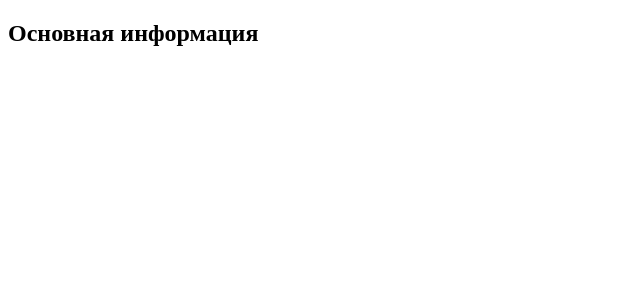
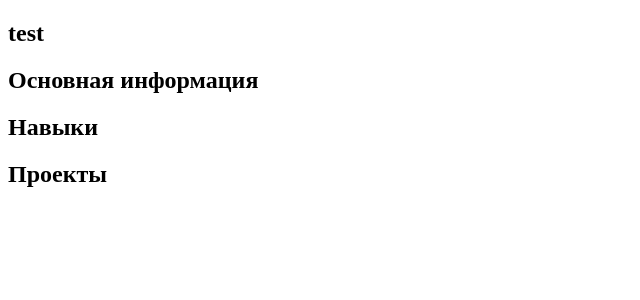
Before and after one commit to Ave-Mari/Mari-CV, a React app: page / in a window 1280 px wide. Shown: the top 300 px of the page, without its empty margins (0-640 px from the left). Built offline with nearby package versions, Linux system fonts and the light colour scheme; the HTML template or start-up script is replaced by a standard one.

Commit message:
add projects and skills sections

```diff
--- a/src/App.tsx
+++ b/src/App.tsx
@@ -10,12 +10,24 @@ import Skill from './components/Skill/Skill'
 const App: React.FC = () => {
   return (
     <main>
-      <Section>
+      <Section title="test">
         <img src={Avatar} alt='CV Picture' className='avatar'/>
       </Section>
       <Section
       title="Основная информация"
-      ></Section>
+      >
+
+      </Section>
+      <Section
+      title="Навыки"
+      >
+
+      </Section>
+      <Section
+      title="Проекты"
+      >
+
+      </Section>
     </main>
   )
 }
```
